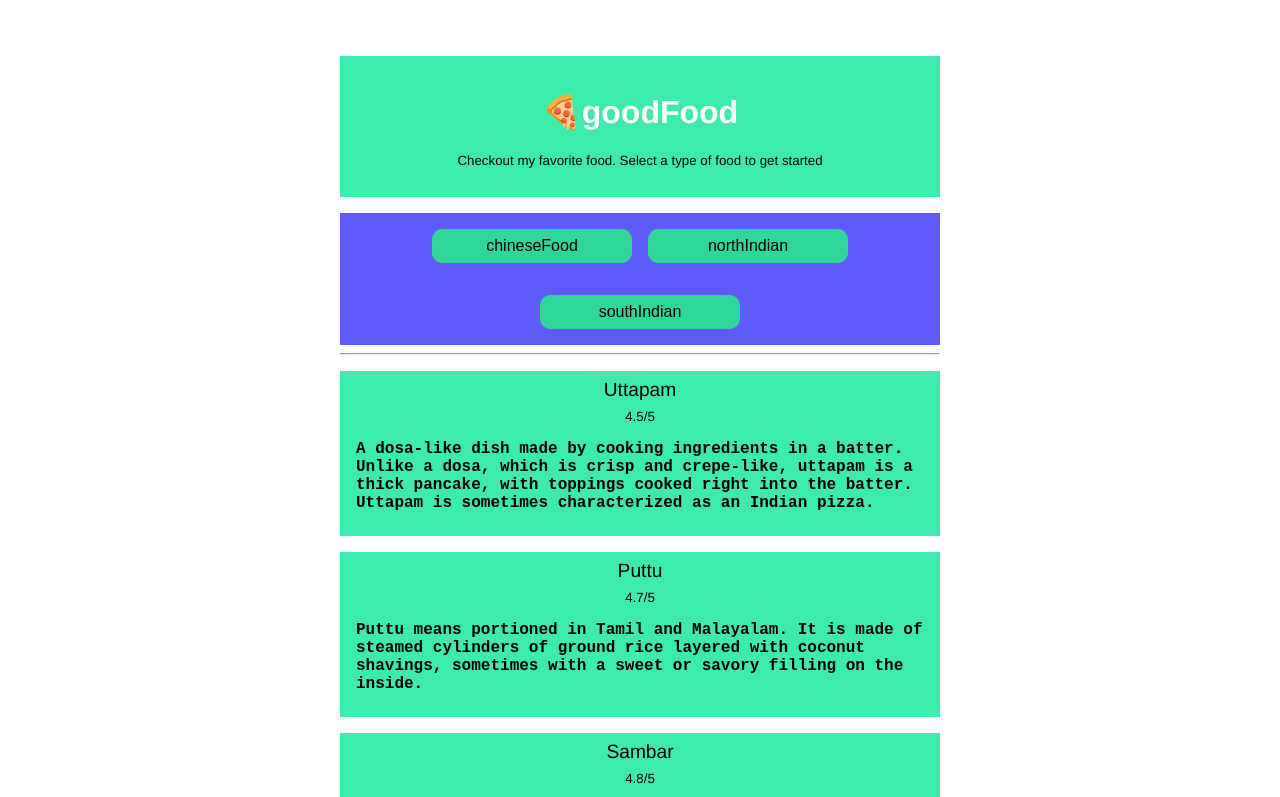
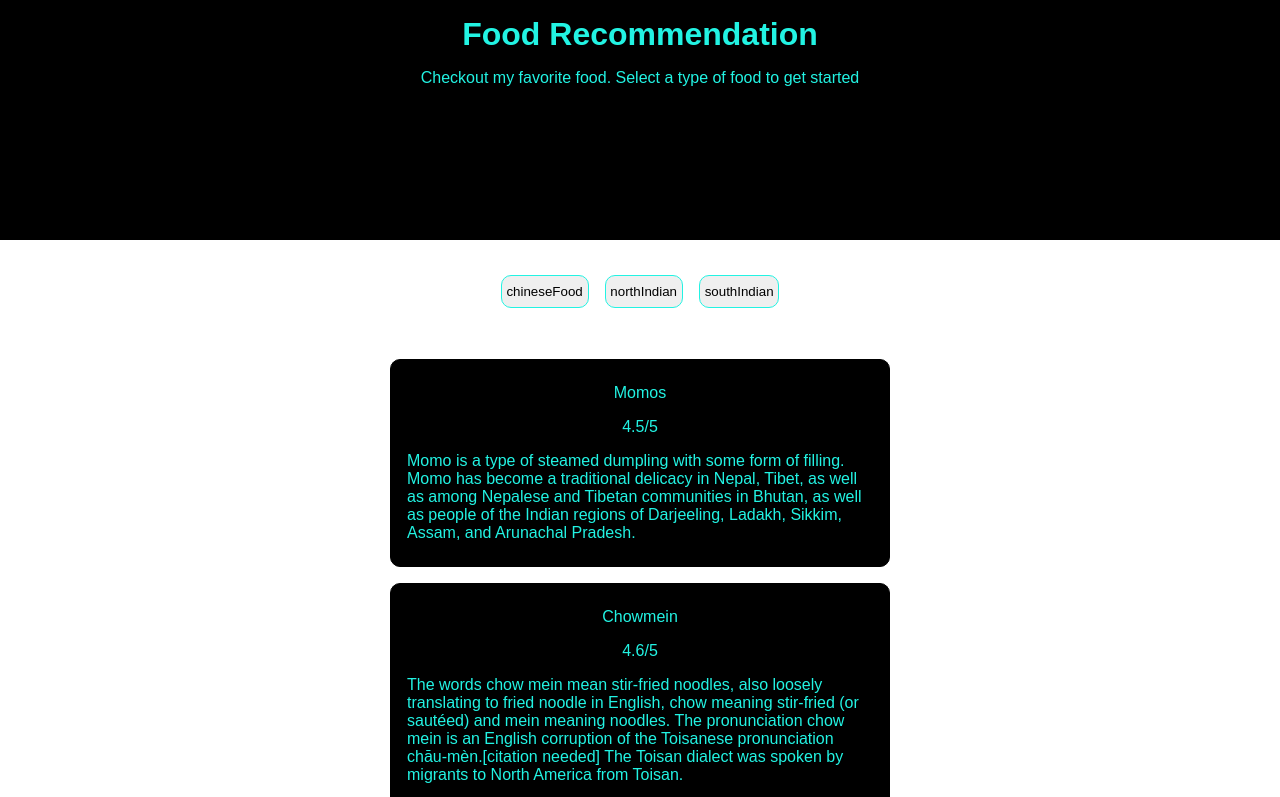
Before and after one commit to Sharmaryan/Favourite-food, a React (Create React App) app: page / in a window 1280 px wide. Shown: the top 797 px of the page. Built offline with nearby package versions, Linux system fonts and the light colour scheme.

Commit message:
initial commit

```diff
--- a/src/App.js
+++ b/src/App.js
@@ -1,7 +1,7 @@
 import "./styles.css";
 import { useState } from "react";
 
-const foodDB = {
+const foodCategories = {
   chineseFood: [
     {
       name: "Momos",
@@ -91,53 +91,44 @@ const foodDB = {
   ]
 };
 
+const foodCategory = Object.keys(foodCategories);
+
 export default function App() {
-  const [selectedFood, setFood] = useState("southIndian");
-
-  function foodClickHandler(foodname) {
-    setFood(foodname);
+  const [currentFood, setCurrentFood] = useState("chineseFood");
+  function clickHandler(food) {
+    setCurrentFood(food);
   }
-
   return (
     <div className="App">
-      <header className="head">
-        <h1>🍕goodFood</h1>
-        <p style={{ fontSize: "smaller", color: "black" }}>
+      <div className="nav">
+        <h1 className="heading">Food Recommendation</h1>
+        <p className="nav-text">
           Checkout my favorite food. Select a type of food to get started
         </p>
-      </header>
-      <div className="food-type">
-        {Object.keys(foodDB).map((foodname) => (
-          <button key={foodname} onClick={() => foodClickHandler(foodname)}>
-            {foodname}
-          </button>
-        ))}
       </div>
-
-      <hr />
-
-      <div style={{ textAlign: "left" }}>
-        <ul style={{ paddingInlineStart: "0" }}>
-          {foodDB[selectedFood].map((item) => (
-            <li key={item.name} className="food-items">
-              <div style={{ fontSize: "larger", textAlign: "center" }}>
-                {" "}
-                {item.name}{" "}
-              </div>
-              <div
-                style={{
-                  fontSize: "smaller",
-                  textAlign: "center",
-                  paddingTop: ".5rem"
-                }}
-              >
-                {" "}
-                {item.rating}{" "}
-              </div>
-              <p className="item-description">{item.desc}</p>
-            </li>
+      <div className="main-section">
+        <div className="btn-section">
+          {foodCategory.map((food) => (
+            <button
+              key={food}
+              className="btn"
+              onClick={() => clickHandler(food)}
+            >
+              {food}
+            </button>
           ))}
-        </ul>
+        </div>
+        <div>
+          <ul>
+            {foodCategories[currentFood].map((item) => (
+              <li className="food-section" key={item.name}>
+                <div className="food-name">{item.name}</div>
+                <div className="food-rating"> {item.rating}</div>
+                <div className="food-desc"> {item.desc}</div>
+              </li>
+            ))}
+          </ul>
+        </div>
       </div>
     </div>
   );
--- a/src/styles.css
+++ b/src/styles.css
@@ -1,40 +1,53 @@
 .App {
   text-align: center;
-  max-width: 600px;
+  font-family: sans-serif;
+}
+.main-section {
+  max-width: 500px;
   margin: auto;
-  padding: 2rem;
 }
-h1 {
-  color: white;
+:root {
+  --primary-color: rgb(34, 243, 227);
 }
-body {
-  font-family: "Franklin Gothic Medium", "Arial Narrow", Arial, sans-serif;
+* {
+  padding: 0;
+  margin: 0;
 }
-.food-items {
+.nav {
+  background-color: black;
+  height: 30vh;
+}
+.nav-text {
+  color: var(--primary-color);
+}
+.heading {
+  padding: 1rem 0;
+  color: var(--primary-color);
+}
+.btn-section {
+  padding: 2rem 0;
+}
+.btn {
+  padding: 0.5rem 0.3rem;
+  margin: 0.2rem 0.5rem;
+  border-radius: 10px;
+  border: 1px solid var(--primary-color);
+  cursor: pointer;
+}
+.food-section {
+  border: 1px solid black;
   margin: 1rem 0;
+  list-style: none;
+  padding: 1rem 0;
+  border-radius: 10px;
+  color: var(--primary-color);
+  background-color: black;
+}
+.food-name,
+.food-rating {
+  padding: 0.5rem 0;
+}
+.food-desc {
+  text-align: left;
   padding: 0.5rem 1rem;
-  list-style: none;
-  background-color: rgb(61, 235, 171);
 }
-header {
-  background-color: rgb(61, 235, 171);
-  padding: 1rem;
-  margin: 1rem 0;
-}
-.food-type {
-  background-color: rgba(15, 11, 245, 0.671);
-}
-.item-description {
-  font-family: "Courier New", Courier, monospace;
-  font-weight: bold;
-}
-button {
-  border: none;
-  margin: 1rem 0.5rem;
-  border-radius: 10px;
-  font-size: 1rem;
-  padding: 0.5rem 0.3rem;
-  width: 200px;
-  cursor: pointer;
-  background-color: rgb(48, 214, 153);
-}
```
